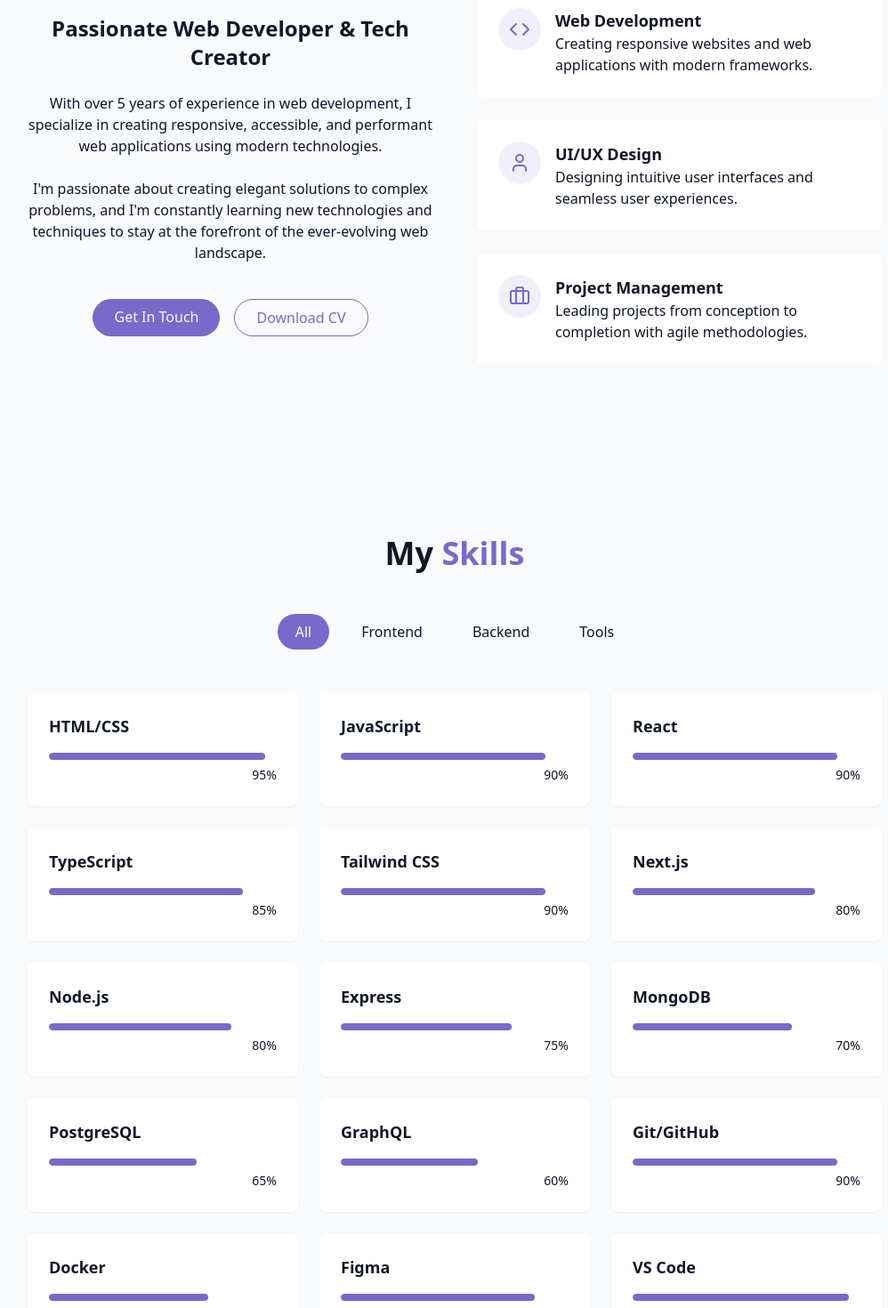
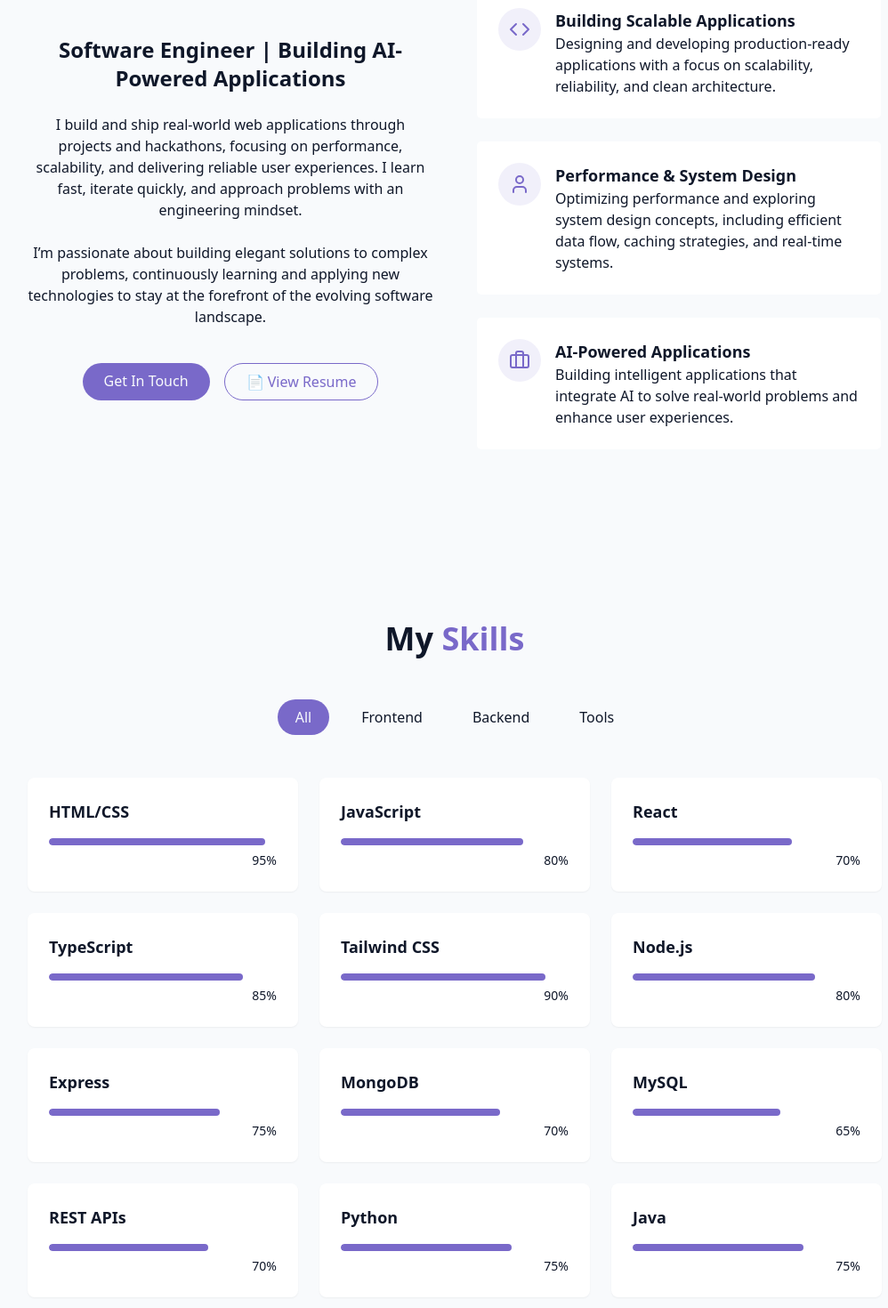
Before and after one commit to KaranDev316/portfolio, a React (Vite) app: page / in a window 1280 px wide. Shown: the part 1000-2470 px from the top of the page at 89% size, without its empty margins (129-1127 px from the left). Built offline with nearby package versions, Linux system fonts and the light colour scheme.

Commit message:
refactor: improve portfolio content, skills section, and UI consistency

```diff
--- a/package.json
+++ b/package.json
@@ -29,6 +29,6 @@
     "eslint-plugin-react": "^7.34.3",
     "eslint-plugin-react-hooks": "^4.6.2",
     "eslint-plugin-react-refresh": "^0.4.7",
-    "vite": "^5.3.4"
+    "vite": "^8.0.3"
   }
 }
--- a/src/components/AboutSection.jsx
+++ b/src/components/AboutSection.jsx
@@ -12,20 +12,21 @@ export const AboutSection = () => {
         <div className="grid grid-cols-1 md:grid-cols-2 gap-12 items-center">
           <div className="space-y-6">
             <h3 className="text-2xl font-semibold">
-              Passionate Web Developer & Tech Creator
+              Software Engineer | Building AI-Powered Applications
             </h3>
 
             <p className="text-muted-foreground">
-              With over 5 years of experience in web development, I specialize
-              in creating responsive, accessible, and performant web
-              applications using modern technologies.
+              I build and ship real-world web applications through projects and hackathons,
+              focusing on performance, scalability, and delivering reliable user experiences.
+              I learn fast, iterate quickly, and approach problems with an engineering mindset.
+
             </p>
 
             <p className="text-muted-foreground">
-              I'm passionate about creating elegant solutions to complex
-              problems, and I'm constantly learning new technologies and
-              techniques to stay at the forefront of the ever-evolving web
-              landscape.
+            I’m passionate about building elegant solutions to complex problems,
+            continuously learning and applying new technologies to
+            stay at the forefront of the evolving software landscape.
+
             </p>
 
             <div className="flex flex-col sm:flex-row gap-4 pt-4 justify-center">
@@ -35,10 +36,11 @@ export const AboutSection = () => {
               </a>
 
               <a
-                href=""
+                href="/AlfredMtambalika_Software_Engineer_Resume.pdf"
+                target="_blank"
                 className="px-6 py-2 rounded-full border border-primary text-primary hover:bg-primary/10 transition-colors duration-300"
               >
-                Download CV
+                📄 View Resume
               </a>
             </div>
           </div>
@@ -50,10 +52,10 @@ export const AboutSection = () => {
                   <Code className="h-6 w-6 text-primary" />
                 </div>
                 <div className="text-left">
-                  <h4 className="font-semibold text-lg"> Web Development</h4>
+                  <h4 className="font-semibold text-lg"> Building Scalable Applications</h4>
                   <p className="text-muted-foreground">
-                    Creating responsive websites and web applications with
-                    modern frameworks.
+                    Designing and developing production-ready applications with a focus on
+                    scalability, reliability, and clean architecture.
                   </p>
                 </div>
               </div>
@@ -64,10 +66,10 @@ export const AboutSection = () => {
                   <User className="h-6 w-6 text-primary" />
                 </div>
                 <div className="text-left">
-                  <h4 className="font-semibold text-lg">UI/UX Design</h4>
+                  <h4 className="font-semibold text-lg">Performance & System Design</h4>
                   <p className="text-muted-foreground">
-                    Designing intuitive user interfaces and seamless user
-                    experiences.
+                      Optimizing performance and exploring system design concepts,
+                      including efficient data flow, caching strategies, and real-time systems.
                   </p>
                 </div>
               </div>
@@ -79,10 +81,10 @@ export const AboutSection = () => {
                 </div>
 
                 <div className="text-left">
-                  <h4 className="font-semibold text-lg">Project Management</h4>
+                  <h4 className="font-semibold text-lg">AI-Powered Applications</h4>
                   <p className="text-muted-foreground">
-                    Leading projects from conception to completion with agile
-                    methodologies.
+                      Building intelligent applications that integrate AI to solve real-world
+                      problems and enhance user experiences.
                   </p>
                 </div>
               </div>
--- a/src/components/HeroSection.jsx
+++ b/src/components/HeroSection.jsx
@@ -21,9 +21,10 @@ export const HeroSection = () => {
           </h1>
 
           <p className="text-lg md:text-xl text-muted-foreground max-2-2xl mx-auto opacity-0 animate-fade-in-delay-3">
-            I create stellar web experiences with modern technologies.
-            Specializing in front-end development, I build interfaces that are
-            both beautiful and functional.
+           I am an Aspiring Software Engineer building scalable, production-ready applications with real-world impact.
+            I solve problems analytically and focus on creating high-performance, intuitive user experiences.
+            Currently exploring system design and building AI-powered applications.
+
           </p>
 
           <div className="pt-4 opacity-0 animate-fade-in-delay-4">
--- a/src/components/SkillsSection.jsx
+++ b/src/components/SkillsSection.jsx
@@ -4,24 +4,27 @@ import { cn } from "@/lib/utils";
 const skills = [
   // Frontend
   { name: "HTML/CSS", level: 95, category: "frontend" },
-  { name: "JavaScript", level: 90, category: "frontend" },
-  { name: "React", level: 90, category: "frontend" },
+  { name: "JavaScript", level: 80, category: "frontend" },
+  { name: "React", level: 70, category: "frontend" },
   { name: "TypeScript", level: 85, category: "frontend" },
   { name: "Tailwind CSS", level: 90, category: "frontend" },
-  { name: "Next.js", level: 80, category: "frontend" },
+
 
   // Backend
   { name: "Node.js", level: 80, category: "backend" },
   { name: "Express", level: 75, category: "backend" },
   { name: "MongoDB", level: 70, category: "backend" },
-  { name: "PostgreSQL", level: 65, category: "backend" },
-  { name: "GraphQL", level: 60, category: "backend" },
+  { name: "MySQL", level: 65, category: "backend" },
+  { name: "REST APIs", level: 70, category: "backend" },
+
+  // Programming Languages
+  { name: "Python", level: 75, category: "" },
+  { name: "Java", level: 75, category: "" },
 
   // Tools
   { name: "Git/GitHub", level: 90, category: "tools" },
-  { name: "Docker", level: 70, category: "tools" },
-  { name: "Figma", level: 85, category: "tools" },
-  { name: "VS Code", level: 95, category: "tools" },
+  { name: "Postman", level: 70, category: "tools" },
+
 ];
 
 const categories = ["all", "frontend", "backend", "tools"];
```
Also changed, not shown: 2 other files (tests, documents, lock files or other folders).
